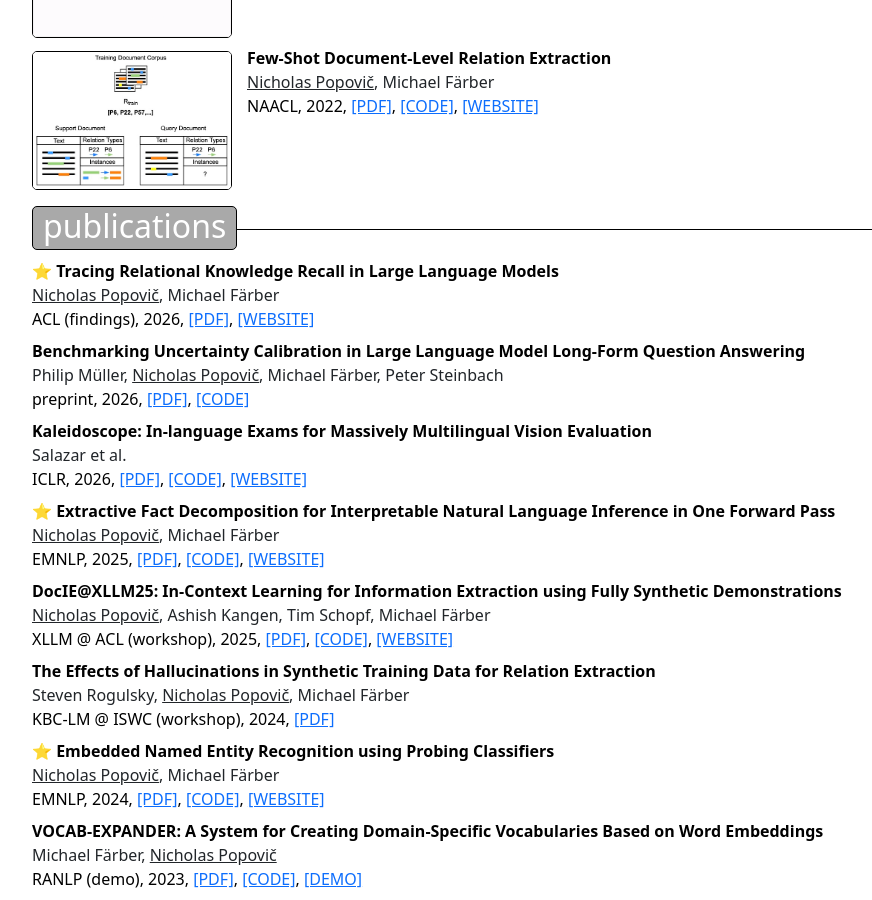
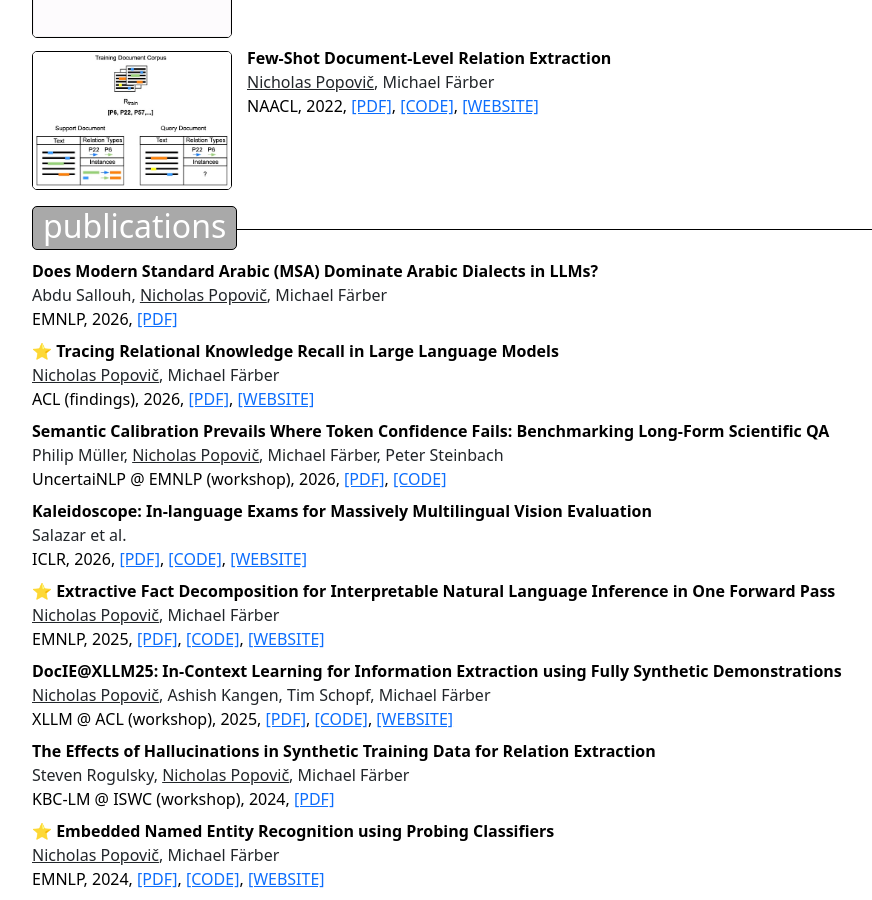
Before and after one commit to nicpopovic/nicpopovic.github.io, a Jekyll site: the page built from index.md, in a window 1280 px wide and 900 px high, scrolled down 1237 px. Shown: the whole window, without its empty margins (96-968 px from the left). Built offline with Jekyll 4.4.1, drawn with Linux system fonts in a browser that asks for light colours.

Commit message:
update publications

```diff
--- a/_data/publications.yml
+++ b/_data/publications.yml
@@ -1,3 +1,10 @@
+- title: "Does Modern Standard Arabic (MSA) Dominate Arabic Dialects in LLMs?"
+  authors: "Abdu Sallouh, <u>Nicholas Popovič</u>, Michael Färber"
+  year: "2026"
+  venue: "EMNLP"
+  type: "short"
+  spotlight: false
+
 - title: "Tracing Relational Knowledge Recall in Large Language Models"
   authors: "<u>Nicholas Popovič</u>, Michael Färber"
   year: "2026"
@@ -13,12 +20,12 @@
   pdf_link: "https://arxiv.org/pdf/2604.19934"
   video_link: "https://underline.io/embed/153567-tracing-relational-knowledge-recall-in-large-language-models"
 
-- title: "Benchmarking Uncertainty Calibration in Large Language Model Long-Form Question Answering"
+- title: "Semantic Calibration Prevails Where Token Confidence Fails: Benchmarking Long-Form Scientific QA"
   authors: "Philip Müller, <u>Nicholas Popovič</u>, Michael Färber, Peter Steinbach"
   year: "2026"
-  venue: "preprint"
+  venue: "UncertaiNLP @ EMNLP (workshop)"
   pdf_link: "https://arxiv.org/pdf/2602.00279"
-  type: "preprint"
+  type: "workshop"
   spotlight: false
   code_link: "https://github.com/muelphil/llm-uncertainty-bench"
   research_question: "How well can we detect when LLMs are unsure in long-form QA settings?"
```
